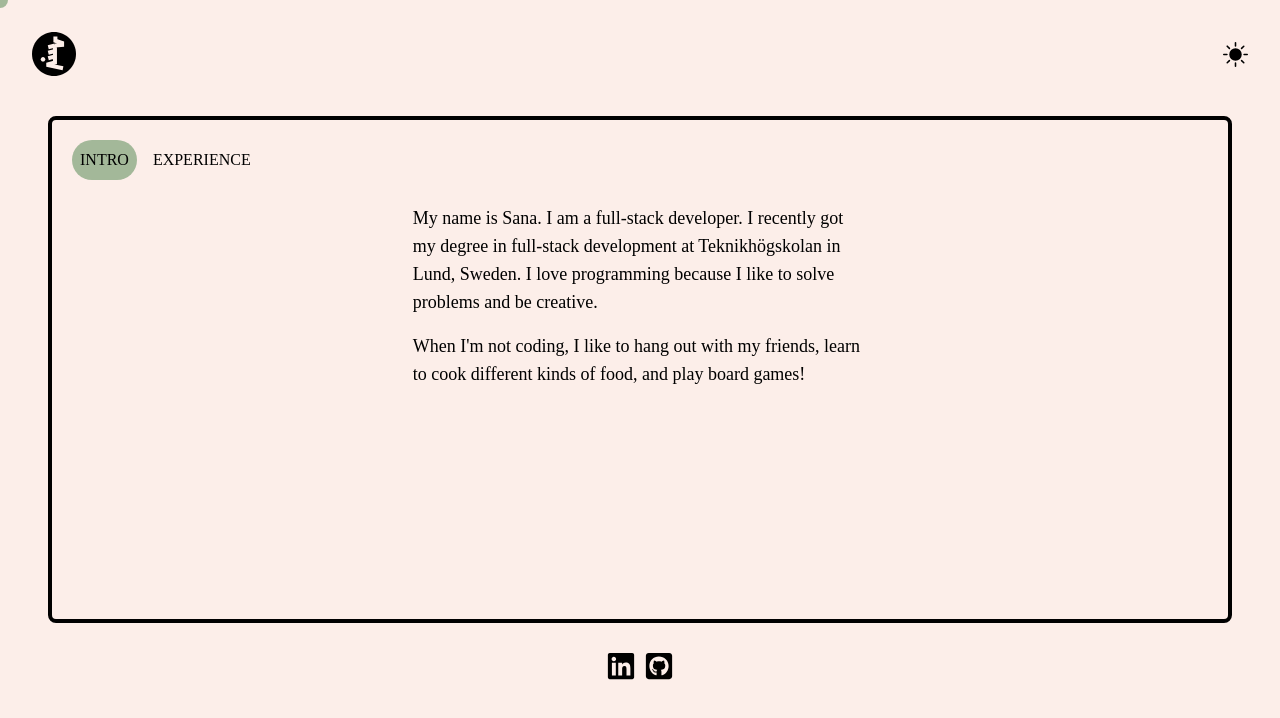
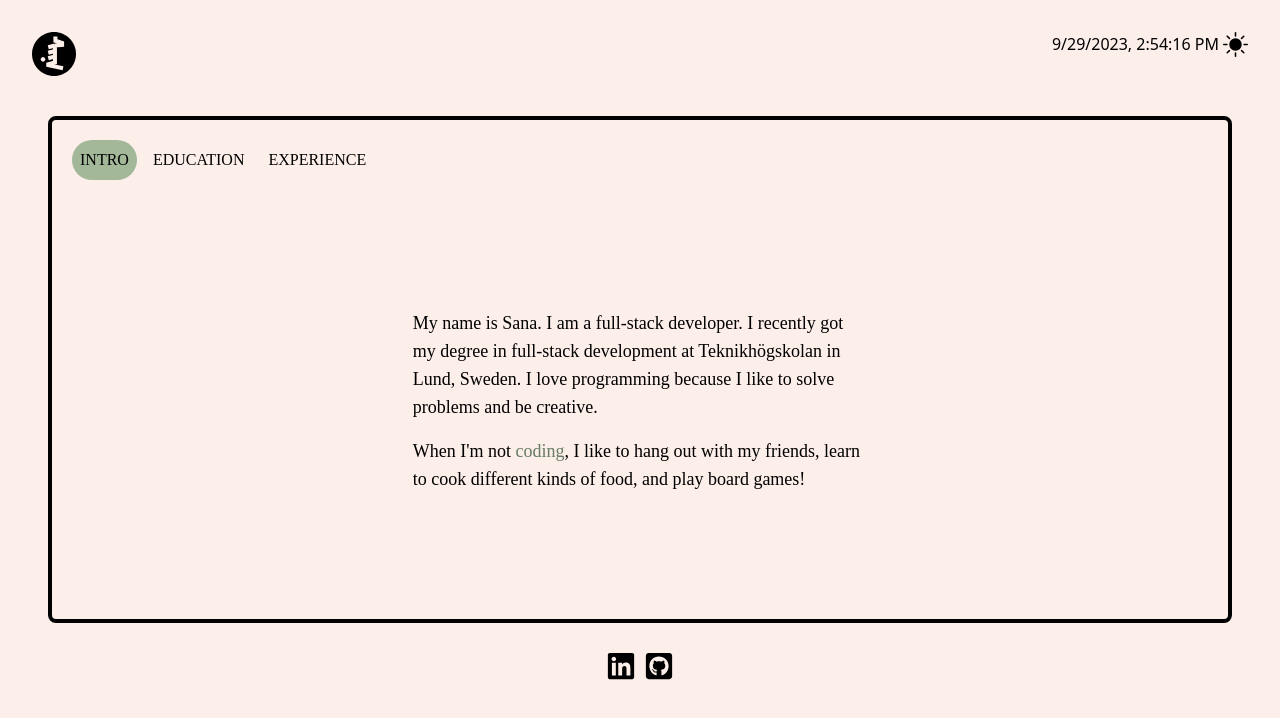
Before and after one commit to SanaIsShana/portfolio, a React (Vite) app in the folder my-portfolio/: page /about in a window 1280 px wide. Shown: the top 718 px of the page. Built offline with nearby package versions, Linux system fonts and the light colour scheme; a web font is replaced by a local one.

Commit message:
add education section and animations

```diff
--- a/my-portfolio/src/ types.d.ts
+++ b/my-portfolio/src/ types.d.ts
@@ -1,2 +1,3 @@
 declare module "*.pdf"
 declare module "*.svg"
+declare module "*.gif"
--- a/my-portfolio/src/components/ExperienceSection.tsx
+++ b/my-portfolio/src/components/ExperienceSection.tsx
@@ -1,10 +1,36 @@
 import { experiences } from "../utils/info"
 import Resume from "../../public/assets/Shana-CV.pdf"
 import { AiFillSmile } from "react-icons/ai"
+import { Link } from "react-router-dom"
+import { Variants, motion } from "framer-motion"
+import { useRef, useState } from "react"
+import { useMousePosition } from "../utils/useMousePosition"
 
 export const Experience = () => {
   const onResumeClick = () => {
     window.open(Resume)
+  }
+  const ref = useRef(null)
+  const mousePosition = useMousePosition(ref)
+  const [cursorVariant, setCursorVariant] = useState("hidden")
+  const variants: Variants = {
+    hidden: {
+      opacity: 0,
+      left: mousePosition.x + 15,
+      top: mousePosition.y + 10,
+    },
+    visible: {
+      position: "fixed",
+      left: mousePosition.x + 15,
+      top: mousePosition.y + 10,
+    },
+  }
+
+  const textEnter = () => {
+    setCursorVariant("visible")
+  }
+  const textLeave = () => {
+    setCursorVariant("hidden")
   }
 
   return (
@@ -14,12 +40,22 @@ export const Experience = () => {
           <div className="pt-2 pb-2">
             <div className="grid lg:grid-cols-2 grid-cols-1 gap-0 lg:gap-2">
               <div>{item.time}</div>
-              <div>{item.company}</div>
+              <Link ref={ref} to={{ pathname: `${item.link}` }} target="_blank">
+                <div
+                  onMouseEnter={textEnter}
+                  onMouseLeave={textLeave}
+                  className="underline decoration-1 flex justify-end"
+                >
+                  {item.company}
+                </div>
+              </Link>
             </div>
             <div className="col-span-2">{item.title}</div>
+            <div className="col-span-2 mt-2 text-gray-700">{item.tech}</div>
           </div>
         ))}
       </div>
+
       <div className="flex justify-end align-baseline">
         <button
           className="flex w-fit cursor-pointer items-center bg-olive gap-1 p-1 rounded-lg mt-3"
@@ -31,6 +67,13 @@ export const Experience = () => {
           </span>
         </button>
       </div>
+      <motion.div
+        className="w-fit h-fit pointer-events-none bg-white fixed rounded-lg p-1 border-solid border-2 border-darkOlive"
+        variants={variants}
+        animate={cursorVariant}
+      >
+        Go to
+      </motion.div>
     </div>
   )
 }
--- a/my-portfolio/src/components/Header.tsx
+++ b/my-portfolio/src/components/Header.tsx
@@ -1,4 +1,4 @@
-import { useContext } from "react"
+import { useContext, useEffect, useState } from "react"
 import { BsFillSunFill, BsFillMoonFill } from "react-icons/bs"
 import { motion } from "framer-motion"
 
@@ -15,6 +15,18 @@ export const Header = () => {
     setTheme(isCurrentDark ? "light" : "dark")
     localStorage.setItem("theme", isCurrentDark ? "light" : "dark")
   }
+
+  const [date, setDate] = useState(new Date())
+
+  useEffect(() => {
+    const timer = setInterval(() => {
+      setDate(new Date())
+    }, 1000)
+
+    return () => {
+      clearInterval(timer)
+    }
+  }, [])
 
   return (
     <>
@@ -43,7 +55,10 @@ export const Header = () => {
             </Link>
           </motion.div>
         </button>
-        <div className="flex flex-col justify-center">
+        <div className="flex justify-center space-x-1">
+          <div>
+            <p>{date.toLocaleString()}</p>
+          </div>
           {theme === "dark" ? (
             <motion.div whileHover={{ scale: 1.2 }} whileTap={{ scale: 1.2 }}>
               <BsFillMoonFill
--- a/my-portfolio/src/components/IntroSection.tsx
+++ b/my-portfolio/src/components/IntroSection.tsx
@@ -1,20 +1,34 @@
+import { Variants, motion } from "framer-motion"
+import { useMousePosition } from "../utils/useMousePosition"
 import { useRef, useState } from "react"
-import { checkVariants, textEnter, textLeave } from "../utils/theme-context"
-import { useMousePosition } from "../utils/useMousePosition"
-import { motion } from "framer-motion"
+import code from "../../public/assets/code.gif"
 
 export const Intro = () => {
-  const [cursorVariant, setCursorVariant] = useState("default")
   const ref = useRef(null)
   const mousePosition = useMousePosition(ref)
+  const [cursorVariant, setCursorVariant] = useState("hidden")
+  const variants: Variants = {
+    hidden: {
+      opacity: 0,
+      left: mousePosition.x + 15,
+      top: mousePosition.y + 10,
+    },
+    visible: {
+      position: "fixed",
+      left: mousePosition.x + 15,
+      top: mousePosition.y + 10,
+    },
+  }
 
+  const textEnter = () => {
+    setCursorVariant("visible")
+  }
+  const textLeave = () => {
+    setCursorVariant("hidden")
+  }
   return (
     <div className="m-2 sm:m-3 p-1 sm:p-2 w-fit sm:w-2/5">
-      <div
-        className="text-sm md:text-base lg:text-lg"
-        onMouseEnter={() => textEnter(setCursorVariant)}
-        onMouseLeave={() => textLeave(setCursorVariant)}
-      >
+      <div className="text-sm md:text-base lg:text-lg">
         <p>
           My name is Sana. I am a full-stack developer. I recently got my degree
           in full-stack development at Teknikhögskolan in Lund, Sweden. I love
@@ -22,22 +36,29 @@ export const Intro = () => {
         </p>
       </div>
 
-      <div
-        className="text-sm md:text-base lg:text-lg mt-4"
-        onMouseEnter={() => textEnter(setCursorVariant)}
-        onMouseLeave={() => textLeave(setCursorVariant)}
+      <div className="text-sm md:text-base lg:text-lg mt-4">
+        <p>
+          When I'm not{" "}
+          <span
+            onMouseEnter={textEnter}
+            onMouseLeave={textLeave}
+            ref={ref}
+            className="text-darkOlive cursor-pointer"
+          >
+            coding
+          </span>
+          , I like to hang out with my friends, learn to cook different kinds of
+          food, and play board games!
+        </p>
+      </div>
+
+      <motion.div
+        className="w-fit h-fit pointer-events-none fixed"
+        variants={variants}
+        animate={cursorVariant}
       >
-        <p>
-          When I'm not coding, I like to hang out with my friends, learn to cook
-          different kinds of food, and play board games!
-        </p>
-        <motion.div
-          ref={ref}
-          className="bg-olive h-16 w-16 rounded-full fixed top-0 left-0 pointer-events-none"
-          variants={checkVariants(mousePosition)}
-          animate={cursorVariant}
-        />
-      </div>
+        <img src={code} className="h-10 bg-olive rounded-full p-1" />
+      </motion.div>
     </div>
   )
 }
--- /dev/null
+++ b/my-portfolio/src/components/TechAndEducation.tsx
@@ -0,0 +1,67 @@
+import { Variants, motion } from "framer-motion"
+import { useRef, useState } from "react"
+import { Link } from "react-router-dom"
+import { useMousePosition } from "../utils/useMousePosition"
+
+export const TechAndEducation = () => {
+  const ref = useRef(null)
+  const mousePosition = useMousePosition(ref)
+  const [cursorVariant, setCursorVariant] = useState("hidden")
+  const variants: Variants = {
+    hidden: {
+      opacity: 0,
+      left: mousePosition.x + 15,
+      top: mousePosition.y + 10,
+    },
+    visible: {
+      position: "fixed",
+      left: mousePosition.x + 15,
+      top: mousePosition.y + 10,
+    },
+  }
+
+  const textEnter = () => {
+    setCursorVariant("visible")
+  }
+  const textLeave = () => {
+    setCursorVariant("hidden")
+  }
+  return (
+    <div className="p-1 sm:p-2 m-3 w-fit lg:w-2/5 font-mono">
+      <div className="text-sm md:text-base lg:text-lg grid grid-rows-9 lg:grid-rows-3 divide-y-2 divide-emerald-600">
+        <div className="pt-2 pb-2">
+          <div className="grid lg:grid-cols-2 grid-cols-1 gap-0 lg:gap-2">
+            <div>August, 2021 - June, 2023</div>
+            <Link
+              ref={ref}
+              to={{ pathname: "//teknikhogskolan.se/" }}
+              target="_blank"
+            >
+              <div
+                onMouseEnter={textEnter}
+                onMouseLeave={textLeave}
+                className="underline decoration-1"
+              >
+                Teknikhögskolan in Lund
+              </div>
+            </Link>
+            <div>Full-stack development</div>
+          </div>
+          <div className="col-span-2 mt-2">
+            <div className="">
+              JavaScript, Java, HTML, CSS, Bootstrap, React, Java Spring, MySQL,
+              MongoDB, Node.js, REST API, Git, Figma
+            </div>
+          </div>
+        </div>
+      </div>
+      <motion.div
+        className="w-fit h-fit pointer-events-none bg-white fixed rounded-lg p-1 border-solid border-2 border-darkOlive"
+        variants={variants}
+        animate={cursorVariant}
+      >
+        Go to
+      </motion.div>
+    </div>
+  )
+}
--- a/my-portfolio/src/pages/About.tsx
+++ b/my-portfolio/src/pages/About.tsx
@@ -7,14 +7,20 @@ import { Intro } from "../components/IntroSection"
 import { Experience } from "../components/ExperienceSection"
 import { tabs } from "../utils/info"
 import { useScrollProgress } from "../utils/useScrollProgress"
+import { TechAndEducation } from "../components/TechAndEducation"
 
 export const About = () => {
   const { theme } = useContext(ThemeContext)
 
   const section1 = useRef<HTMLElement>(null)
   const section2 = useRef<HTMLElement>(null)
+  const section3 = useRef<HTMLElement>(null)
   const [scrolledY, setScrolledY] = useState(0)
-  const activeSection = useScrollProgress(scrolledY, [section1, section2])
+  const activeSection = useScrollProgress(scrolledY, [
+    section1,
+    section2,
+    section3,
+  ])
 
   return (
     <div
@@ -58,12 +64,19 @@ export const About = () => {
             <section
               ref={section1}
               id="intro"
-              className="flex h-full justify-center"
+              className="flex h-full justify-center items-center"
             >
               <Intro />
             </section>
             <section
               ref={section2}
+              id="education"
+              className="flex h-full justify-center"
+            >
+              <TechAndEducation />
+            </section>
+            <section
+              ref={section3}
               id="experience"
               className="flex h-full justify-center"
             >
--- a/my-portfolio/src/utils/info.tsx
+++ b/my-portfolio/src/utils/info.tsx
@@ -1,4 +1,4 @@
-export const tabs = ["intro", "experience"]
+export const tabs = ["intro", "education", "experience"]
 
 export interface Experience {
   time: string
@@ -11,15 +11,21 @@ export const experiences = [
     time: "June - August, 2023",
     title: "Front-end Developer (Summer Worker)",
     company: "Axis Communications",
+    link: "//www.axis.com/",
+    tech: "Typescript, React, GraphQL, Styled-components, CSS, HTML, Git",
   },
   {
     time: "January - May, 2023",
     title: "Front-end Developer (Intern)",
     company: "Axis Communications",
+    link: "//www.axis.com/",
+    tech: "Typescript, React, GraphQL, Styled-components, CSS, HTML, Git",
   },
   {
     time: "April - August, 2022",
     title: "Full-stack Developer (Intern)",
     company: "Bookboost",
+    link: "//www.bookboost.io/",
+    tech: "Typescript, Angular, Bootstrap, CSS, HTML, PostgreSQL, PHP, Laravel",
   },
 ]
--- a/my-portfolio/src/utils/theme-context.ts
+++ b/my-portfolio/src/utils/theme-context.ts
@@ -32,6 +32,29 @@ export const checkVariants = (mousePosition: { x: number; y: number }) => {
   return variants
 }
 
+export const aboutPageCursorVariants = (mousePosition: {
+  x: number
+  y: number
+}) => {
+  const variants: Variants = {
+    default: {
+      opacity: 0,
+      x: mousePosition.x - 8,
+      y: mousePosition.y - 8,
+    },
+    text: {
+      height: 150,
+      width: 150,
+      x: mousePosition.x - 75,
+      y: mousePosition.y - 75,
+      backgroundColor: "#a3b899",
+      mixBlendMode: "difference",
+    },
+  }
+
+  return variants
+}
+
 export const textEnter = (setCursorVariant: (variant: string) => void) => {
   setCursorVariant("text")
 }
```
Also changed, not shown: my-portfolio/src/pages/Home.tsx (+13 -0 lines), my-portfolio/public/assets/code.gif (added).
